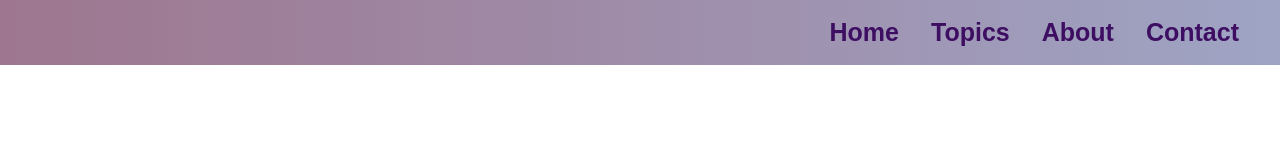
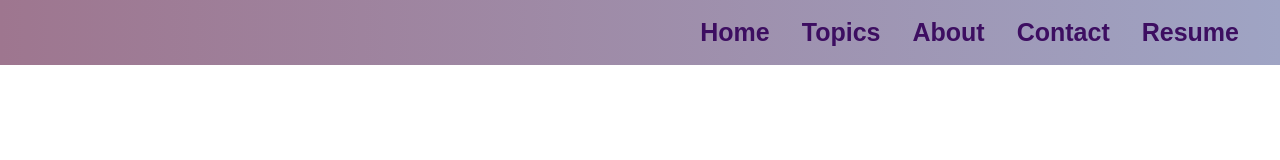
Before and after one commit to the-raja/Hamburger-Menu-Bar, a plain HTML site: page index.html in a window 1280 px wide. Drawn offline with Linux system fonts and the light colour scheme.

Commit message:
Added New Column

```diff
--- a/index.html
+++ b/index.html
@@ -24,6 +24,7 @@
         <li>Topics</li>
         <li>About</li>
         <li>Contact</li>
+        <li>Resume</li>
       </ul>
     </section>
   </body>
```
